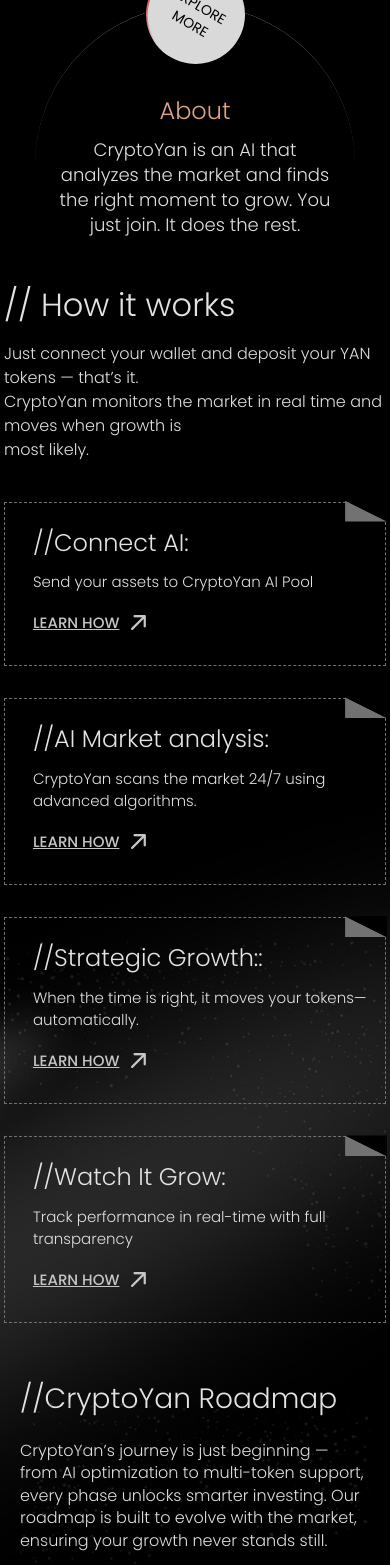
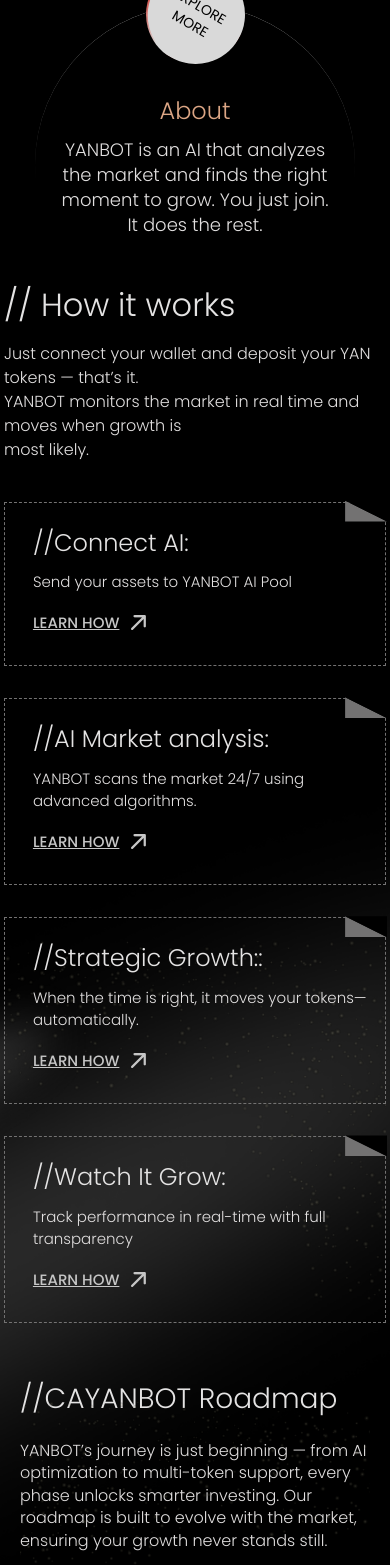
Before and after one commit to Levi9111/cryptoyan, a React (Vite) app: page / in a window 390 px wide. Shown: the part 432-1997 px from the top of the page. Built offline with nearby package versions, Linux system fonts and the light colour scheme.

Commit message:
responsive design fixed

```diff
--- a/index.html
+++ b/index.html
@@ -4,9 +4,9 @@
 <head>
   <meta charset="UTF-8" />
   <link href="https://fonts.googleapis.com/css2?family=Poppins:wght@300;400;500;600;700&display=swap" rel="stylesheet">
-  <link rel="icon" type="image/svg+xml" href="/vite.svg" />
+  <link rel="icon" type="image/svg+xml" href="" />
   <meta name="viewport" content="width=device-width, initial-scale=1.0" />
-  <title>CryptoYan</title>
+  <title>YANBOT</title>
 </head>
 
 <body>
--- a/src/Components/Footer.tsx
+++ b/src/Components/Footer.tsx
@@ -45,24 +45,26 @@
                 Connect with us on Telegram to get updates, ask questions, and
                 see how others are growing with CryptoYan.
               </p>
-              <button className="border border-white rounded-full md:w-[180px] md:h-[54px] w-[101px] h-[34px] sm:text-[24px] text-[13px] sm:font-[500] font-[400] sm:leading-[140%] leading-[170%] hover:bg-white hover:text-black transition uppercase">
+              <button className="border border-white rounded-full md:w-[180px] md:h-[54px] w-[101px] h-[34px] sm:text-[24px] text-[13px] sm:font-[500] font-[400] sm:leading-[140%] leading-[170%] text-white hover:bg-[#DCA685]/20  transition-all duration-300 hover:scale-105   uppercase">
                 Let’s talk
               </button>
             </div>
           </div>
 
-          <div className="md:flex hidden absolute bottom-0   gap-[108px]">
+          <div className="md:flex hidden absolute bottom-0 gap-[108px]">
             <a
               href=""
-              className="text-xl font-[275] leading-[150%] text-[#e1dfdf]"
+              className="text-xl font-[275] leading-[150%] text-[#e1dfdf] relative group transition-colors duration-300"
             >
               Terms and conditions
+              <span className="block h-[1px] w-0 bg-[#e1dfdf] group-hover:w-full transition-all duration-300 ease-in-out absolute bottom-0 left-0"></span>
             </a>
             <a
               href=""
-              className=" text-xl font-[275] leading-[150%] text-[#e1dfdf]"
+              className="text-xl font-[275] leading-[150%] text-[#e1dfdf] relative group transition-colors duration-300"
             >
               Privacy policy
+              <span className="block h-[1px] w-0 bg-[#e1dfdf] group-hover:w-full transition-all duration-300 ease-in-out absolute bottom-0 left-0"></span>
             </a>
           </div>
         </div>
@@ -107,17 +109,20 @@
         <div className="relative z-30 md:hidden">
           <a
             href=""
-            className="text-xl font-[275] leading-[150%] text-[#e1dfdf] block mt-[30px] mb-4"
+            className="text-xl font-[275] leading-[150%] text-[#e1dfdf] block mt-[30px] mb-4 relative group transition-opacity duration-300"
           >
             Terms and conditions
+            <span className="block h-[1px] w-0 bg-[#e1dfdf] group-hover:w-[70%] transition-all duration-300 ease-in-out absolute bottom-0 left-0"></span>
           </a>
           <a
             href=""
-            className="text-xl font-[275] leading-[150%] text-[#e1dfdf]"
+            className="text-xl font-[275] leading-[150%] text-[#e1dfdf] relative group transition-opacity duration-300"
           >
             Privacy policy
+            <span className="block h-[1px] w-0 bg-[#e1dfdf] group-hover:w-full transition-all duration-300 ease-in-out absolute bottom-0 left-0"></span>
           </a>
         </div>
+
         <p className="md:hidden font-[275] text-[13px] leading-[170%] text-center mt-11">
           © {new Date().getFullYear()} All rights reserved ||
           support@cryptoyan.org
--- a/src/Components/Hero.tsx
+++ b/src/Components/Hero.tsx
@@ -84,7 +84,7 @@
               About
             </h3>
             <p className="text-lg sm:text-2xl leading-[140%] font-extralight max-w-[640px]">
-              CryptoYan is an AI that analyzes the market and finds the right
+              YANBOT is an AI that analyzes the market and finds the right
               moment to grow. You just join. It does the rest.
             </p>
           </div>
@@ -133,7 +133,7 @@
             </h3>
             <p className="text-4xl leading-[140%] text-center font-extralight max-w-[640px]">
               {" "}
-              CryptoYan is an AI that analyzes the market and finds the right
+              YANBOT is an AI that analyzes the market and finds the right
               moment to grow. you just join. it does the rest.
             </p>
           </div>
@@ -178,7 +178,7 @@
           </h3>
 
           <p className="mt-1 font-extralight  text-[18px] text-center leading-[150%]">
-            CryptoYan is your pocket-
+            YANBOT is your pocket-
             <br />
             sized AI financial assistant.
           </p>
@@ -196,7 +196,7 @@
           </h3>
 
           <p className="pt-4 pb-5 text-xl leading-[150%] font-[275] text-center">
-            You join. CryptoYan finds <br />
+            You join. YANBOT finds <br />
             the moment to act.
           </p>
           <img src={diamond} alt="Diamond" width={108} height={135} />
--- a/src/Components/HowItWorks.tsx
+++ b/src/Components/HowItWorks.tsx
@@ -5,11 +5,11 @@
 const cardData = [
   {
     title: "Connect AI:",
-    description: "Send your assets to CryptoYan AI Pool",
+    description: "Send your assets to YANBOT AI Pool",
   },
   {
     title: "AI Market analysis:",
-    description: "CryptoYan scans the market 24/7 using advanced algorithms.",
+    description: "YANBOT scans the market 24/7 using advanced algorithms.",
   },
   {
     title: "Strategic Growth::",
@@ -99,8 +99,7 @@
             <p className="md:text-[24px] text-base font-[275] leading-[150%] md:mt-8 mt-4 md:mb-[70px] mb-10">
               Just connect your wallet and deposit your YAN tokens — that’s it.
               <br />
-              CryptoYan monitors the market in real time and moves when growth
-              is
+              YANBOT monitors the market in real time and moves when growth is
               <br />
               most likely.
             </p>
--- a/src/Components/Navbar.tsx
+++ b/src/Components/Navbar.tsx
@@ -65,7 +65,7 @@
           ))}
 
           <li>
-            <button className="w-[140px] h-[44px] flex items-center justify-center border rounded-[35px] text-white hover:bg-[#DCA685]/20 hover:text-[#DCA685] transition-all duration-300 hover:scale-105 shadow-md">
+            <button className="w-[140px] h-[44px] flex items-center justify-center border rounded-[35px] text-white hover:bg-[#DCA685]/20 hover:text-[#DCA685] transition-all duration-300 hover:scale-105 shadow-md uppercase">
               Let's talk
             </button>
           </li>
--- a/src/Components/PreFooter.tsx
+++ b/src/Components/PreFooter.tsx
@@ -22,10 +22,10 @@
             Made Effortless.
           </h3>
           <p className="font-poppins font-[275] sm:text-[24px] text-[15px] md:leading-[150%] leading-[130%] text-[#dcdcdc] md:mt-6 mt-[7px] max-w-[950px]">
-            You don’t need to be a trader. Let CryptoYan do the hard work
+            You don’t need to be a trader. Let YANBOT do the hard work
             <span className="md:block" /> while you stay in control.
           </p>
-          <button className="md:mt-10 mt-4 text-white font-[275] md:w-[204px] w-[104px] h-[34px] md:h-[66px] rounded-full md:text-lg text-[13px] border border-white  hover:bg-white hover:text-black transition">
+          <button className="md:mt-10 mt-4  font-[275] md:w-[204px] w-[104px] h-[34px] md:h-[66px] rounded-full md:text-lg text-[13px] border border-white  text-white hover:bg-[#DCA685]/20 hover:text-[#DCA685] transition-all duration-300 hover:scale-105">
             Learn How
           </button>
         </div>
--- a/src/Components/Roadmap.tsx
+++ b/src/Components/Roadmap.tsx
@@ -22,11 +22,11 @@
           <div>
             <h3 className="text-[#e4e3e3] text-[28px] sm:text-[72px] font-[275]  leading-[1.2] sm:leading-[110%] tracking-[-1%] sm:tracking-[-2%]">
               <span className="sm:hidden">//</span>
-              CryptoYan Roadmap
+              CAYANBOT Roadmap
             </h3>
 
             <p className="text-base sm:text-[24px] leading-[1.4] sm:leading-[150%] font-[275] mt-6 sm:mt-8">
-              CryptoYan’s journey is just beginning — from AI optimization to
+              YANBOT’s journey is just beginning — from AI optimization to
               multi-token
               <span className="md:block" /> support, every phase unlocks smarter
               investing. Our roadmap is built to evolve
@@ -117,7 +117,7 @@
               //Q2 2025 – Launch & Validation
             </h3>
 
-            <ul className="mt-6 sm:mt-8 list-disc flex flex-col gap-3 sm:gap-4 text-[13px] sm:text-xl font-[275] leading-[1.4] sm:leading-[150%]">
+            <ul className="mt-6 sm:ml-8 sm:mt-8 list-disc flex flex-col gap-3 sm:gap-4 text-[13px] sm:text-xl font-[275] leading-[1.4] sm:leading-[150%]">
               <li>Launch of YAN token on the TON blockchain</li>
               <li>Listing on DEX</li>
               <li>
@@ -144,7 +144,7 @@
               Scale & Trust
             </h3>
 
-            <ul className="mt-6 sm:mt-8 list-disc flex flex-col gap-3 sm:gap-4 text-[13px] sm:text-xl font-[275] leading-[1.4] sm:leading-[150%]">
+            <ul className="mt-6 sm:ml-7 sm:mt-8 list-disc flex flex-col gap-3 sm:gap-4 text-[13px] sm:text-xl font-[275] leading-[1.4] sm:leading-[150%]">
               <li>Launch of participant verification modules</li>
               <li>
                 Integration of live data and pool information into the website
@@ -164,7 +164,7 @@
               Expansion
             </h3>
 
-            <ul className="mt-6 sm:mt-8 list-disc flex flex-col gap-3 sm:gap-4 text-[13px] sm:text-xl font-[275] leading-[1.4] sm:leading-[150%]">
+            <ul className="mt-6 sm:ml-7 sm:mt-8 list-disc flex flex-col gap-3 sm:gap-4 text-[13px] sm:text-xl font-[275] leading-[1.4] sm:leading-[150%]">
               <li>Implementation of an AI agent with adaptive behavior</li>
               <li>
                 Addition of new assets and multi-pool support to expand user
```
